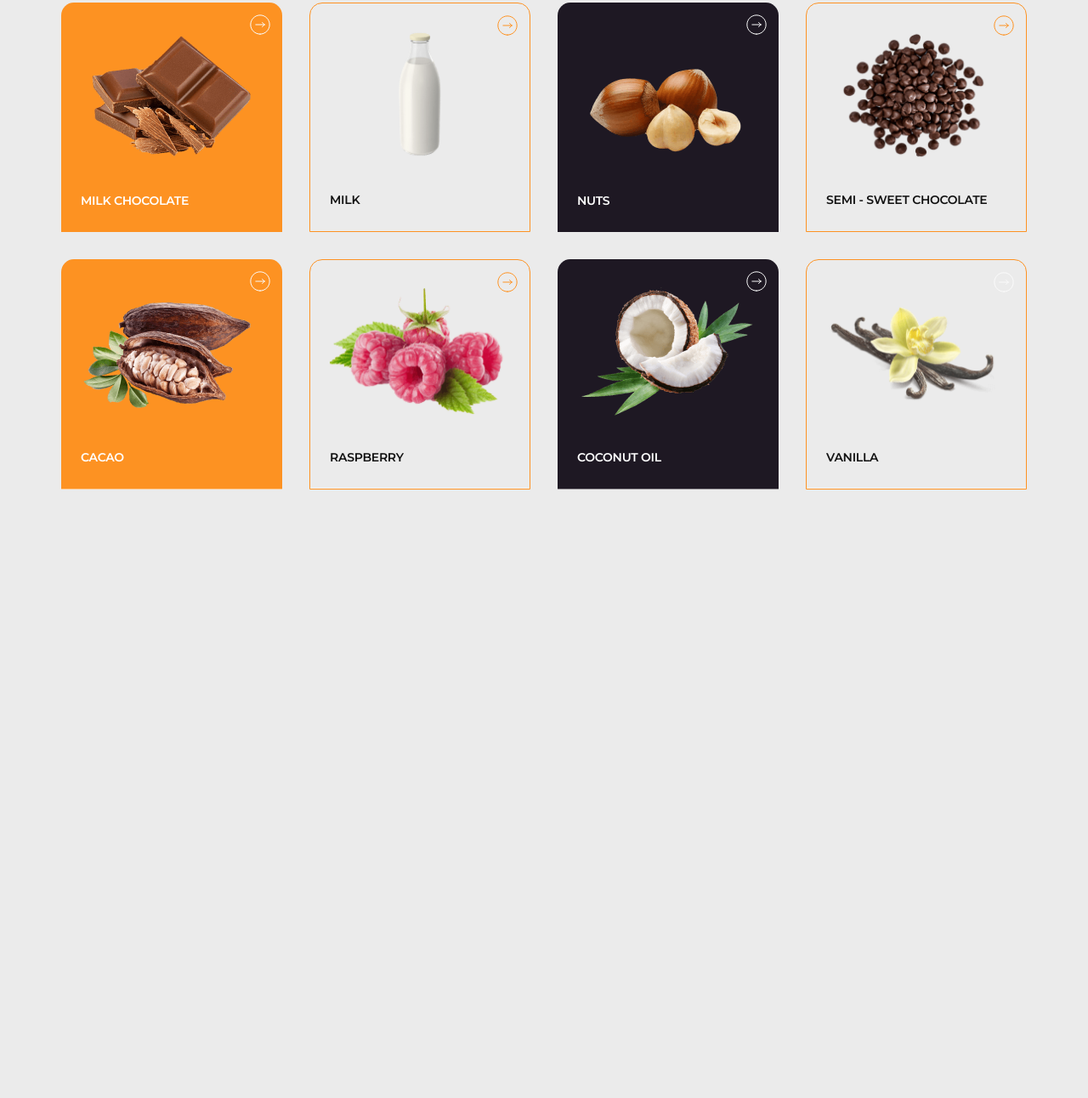
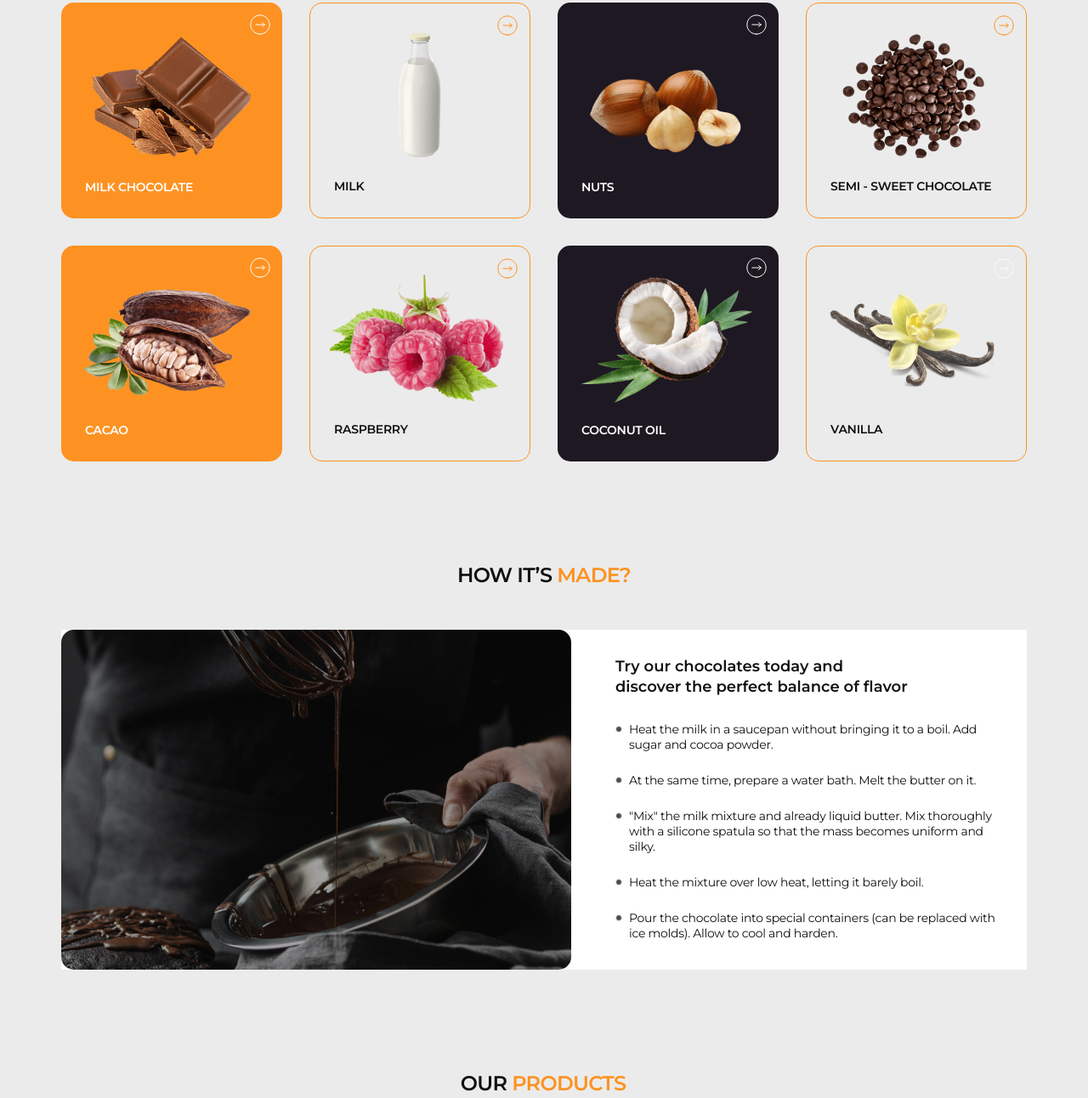
Before and after one commit to UrbanIllia/goit-chocolate-1, a plain HTML site: page index.html in a window 1280 px wide. Shown: the part 1333-2625 px from the top of the page at 85% size. Before the commit the page ends 1969 px from the top, so only its background shows below. Drawn offline with nearby package versions, Linux system fonts and the light colour scheme.

Commit message:
add adap how its

```diff
--- a/index.html
+++ b/index.html
@@ -152,10 +152,6 @@
           sensation</h2>
         <ul class="tasteadds-cards">
           <li class="tasteadds-onecard">
-            <!-- <picture>
-              <source srcset="./images/img1des.png" media="(min-width: 1200px)">
-              <img class="tasteadds-onecard-img" src="./images/img1tab-mob.png" width="214" height="160" alt="">
-            </picture> -->
             <picture>
               <source media="(min-width: 1200px)" srcset="
                             ./images/img1des@1x.png 1x,
@@ -199,8 +195,7 @@
                                         ./images/img2tab-mob@1x.png 1x,
                                         ./images/img2tab-mob@2x.png 2x
                                       " type="image/png" />
-              <img src="./images/img2tab-mob@1x.png" alt="milk" class="tasteadds-onecard-img" width="214"
-                height="160" />
+              <img src="./images/img2tab-mob@1x.png" alt="milk" class="tasteadds-onecard-img" />
             </picture>
             <div class="tasteadds-overlay-card">
               <h3 class="tasteadds-overlay-card-title">MILK</h3>
@@ -233,8 +228,7 @@
                                         ./images/img3tab-mob@1x.png 1x,
                                         ./images/img3tab-mob@2x.png 2x
                                       " type="image/png" />
-              <img src="./images/img3tab-mob@1x.png" alt="milk chocolate" class="tasteadds-onecard-img" width="214"
-                height="160" />
+              <img src="./images/img3tab-mob@1x.png" alt="milk chocolate" class="tasteadds-onecard-img" />
             </picture>
             <div class="tasteadds-overlay-card">
               <h3 class="tasteadds-overlay-card-title">NUTS</h3>
@@ -267,8 +261,7 @@
                                         ./images/img4tab-mob@1x.png 1x,
                                         ./images/img4tab-mob@2x.png 2x
                                       " type="image/png" />
-              <img src="./images/img4tab-mob@1x.png" alt="milk chocolate" class="tasteadds-onecard-img" width="214"
-                height="160" />
+              <img src="./images/img4tab-mob@1x.png" alt="milk chocolate" class="tasteadds-onecard-img" />
             </picture>
             <div class="tasteadds-overlay-card">
               <h3 class="tasteadds-overlay-card-title">SEMI - SWEET CHOCOLATE</h3>
@@ -300,8 +293,7 @@
                                         ./images/img5tab-mob@1x.png 1x,
                                         ./images/img5tab-mob@2x.png 2x
                                       " type="image/png" />
-              <img src="./images/img5tab-mob@1x.png" alt="milk chocolate" class="tasteadds-onecard-img" width="214"
-                height="160" />
+              <img src="./images/img5tab-mob@1x.png" alt="milk chocolate" class="tasteadds-onecard-img" />
             </picture>
             <div class="tasteadds-overlay-card">
               <h3 class="tasteadds-overlay-card-title">CACAO</h3>
@@ -334,8 +326,7 @@
                                         ./images/img6tab-mob@1x.png 1x,
                                         ./images/img6tab-mob@2x.png 2x
                                       " type="image/png" />
-              <img src="./images/img6tab-mob@1x.png" alt="milk chocolate" class="tasteadds-onecard-img" width="214"
-                height="160" />
+              <img src="./images/img6tab-mob@1x.png" alt="milk chocolate" class="tasteadds-onecard-img" />
             </picture>
             <div class="tasteadds-overlay-card">
               <h3 class="tasteadds-overlay-card-title">RASPBERRY</h3>
@@ -367,8 +358,7 @@
                                         ./images/img7tab-mob@1x.png 1x,
                                         ./images/img7tab-mob@2x.png 2x
                                       " type="image/png" />
-              <img src="./images/img7tab-mob@1x.png" alt="milk chocolate" class="tasteadds-onecard-img" width="214"
-                height="160" />
+              <img src="./images/img7tab-mob@1x.png" alt="milk chocolate" class="tasteadds-onecard-img" />
             </picture>
             <div class="tasteadds-overlay-card">
               <h3 class="tasteadds-overlay-card-title">COCONUT OIL</h3>
@@ -401,8 +391,7 @@
                                         ./images/img8tab-mob@1x.png 1x,
                                         ./images/img8tab-mob@2x.png 2x
                                       " type="image/png" />
-              <img src="./images/img8tab-mob@1x.png" alt="milk chocolate" class="tasteadds-onecard-img" width="214"
-                height="160" />
+              <img src="./images/img8tab-mob@1x.png" alt="milk chocolate" class="tasteadds-onecard-img" />
             </picture>
             <div class="tasteadds-overlay-card">
               <h3 class="tasteadds-overlay-card-title">VANILLA</h3>
@@ -426,12 +415,12 @@
         </ul>
       </div>
     </section>
-    <!-- ////////////////    Section 4     /////////////////-->
-    <!-- <section class="how-its" id="how_its_made">
+    <!-- //////////////// Section 4 ///////////////// -->
+    <section class="how-its" id="how_its_made">
       <div class="container">
-        <h2 class="how-its-title">How it’s <span class="how-its-title-span">made</span>?</h2>
+        <h2 class="how-its-title">How it’s <span class="how-its-title-span">made?</span></h2>
         <div class="how-its-content">
-          <img class="how-its-content-img" width="600" height="400" src="./images/image_desk.jpg" alt="">
+          <img class="how-its-content-img" src="./images/image_desk.jpg" alt="">
           <div class="how-its-content-text">
             <h3 class="how-its-content-text-title">Try our chocolates today and discover the perfect balance of flavor
             </h3>
@@ -456,9 +445,9 @@
           </div>
         </div>
       </div>
-    </section> -->
+    </section>
     <!-- ////////////////    Section 5     /////////////////-->
-    <!-- <section class="products">
+    <section class="products">
       <div class="container">
         <h2 class="products-title">Our <span class="products-title-span">products</span></h2>
         <ul class="products-cards">
@@ -512,7 +501,7 @@
           </li>
         </ul>
       </div>
-    </section> -->
+    </section>
     <!-- ////////////////    Section 6     /////////////////-->
     <!-- <section class="sellers">
       <div class="container">
@@ -680,7 +669,7 @@
       </div>
     </div>
   </footer> -->
-  <!-- <section class="modal">
+  <!-- <section class="modal is-open">
     <div class="modal-window">
       <button class="modal-close-btn" type="button">
         <svg class="modal-svg-x" width="16" height="16">
--- a/scss/sections/_benefits.scss
+++ b/scss/sections/_benefits.scss
@@ -34,7 +34,6 @@
         gap: 40px;
 
         @media (min-width: 768px) {
-            display: flex;
             flex-direction: row;
             justify-content: space-between;
             flex-wrap: wrap;
--- a/scss/sections/_how-its.scss
+++ b/scss/sections/_how-its.scss
@@ -2,30 +2,72 @@
 
 .how-its {
     & .container {
-        padding: 60px 32px 60px 32px;
+        padding: 40px 20px;
+
+        @media (min-width: 768px) {
+            padding: 50px 77px;
+        }
+
+        @media (min-width: 1200px) {
+            padding: 60px 32px;
+        }
     }
 
     &-content {
         display: flex;
-        flex-direction: row;
+        flex-direction: column;
         gap: 20px;
         background-color: #ffffff;
 
+        @media (min-width: 768px) {}
+
+        @media (min-width: 1200px) {
+            flex-direction: row;
+
+        }
+
         &-img {
-            /* width: 100%; */
+            width: 100%;
             border-radius: 15px;
+            width: 335px;
+            height: 500px;
+
+            @media (min-width: 768px) {
+                width: 614px;
+                height: 400px;
+            }
+
+            @media (min-width: 1200px) {
+                width: 600px;
+                height: 400px;
+            }
         }
 
         &-text {
-            padding: 32px;
+            padding: 20px 14px;
             position: relative;
+
+            @media (min-width: 768px) {
+                padding: 32px;
+            }
+
+            &-list {
+                padding-left: 16px;
+            }
 
             &-title {
                 font-weight: 600;
                 font-size: 18px;
                 line-height: 1.33333;
                 color: #111;
-                margin-bottom: 28px;
+                margin-bottom: 20px;
+                width: 307px;
+
+                @media (min-width: 768px) {
+                    width: 350px;
+                    margin-bottom: 28px;
+
+                }
             }
 
             &-list li:not(:last-child) {
@@ -38,17 +80,24 @@
                 letter-spacing: -0.02em;
                 color: #111;
 
+
                 &:before {
                     content: "";
                     position: absolute;
-                    left: 15px;
+                    left: 16px;
                     background-color: #4c4c4c;
                     /* margin-right: 30px; */
                     width: 8px;
                     height: 8px;
                     border-radius: 50%;
                     margin-top: 5px;
-                    border: 1px solid #ECEDED
+                    border: 1px solid #ECEDED;
+
+                    @media (min-width: 768px) {
+                        left: 32px;
+
+                    }
+
                 }
             }
         }
--- a/scss/sections/_tasteadds.scss
+++ b/scss/sections/_tasteadds.scss
@@ -1,32 +1,78 @@
 // ///// Section 3     tasteadds  ///////////////////////////////////////////////////
 .tasteadds {
     & .container {
-        padding: 120px 32px 60px 32px;
+        padding: 80px 20px 40px 20px;
+
+        @media (min-width: 768px) {
+            padding: 100px 32px 50px 32px;
+        }
+
+        @media (min-width: 1200px) {
+            padding: 120px 32px 60px 32px;
+        }
     }
 
+
     &-title {
-        width: 412px;
+        width: 283px;
         margin-left: auto;
         margin-right: auto;
+
+        @media (min-width: 768px) {
+            width: 412px;
+        }
+
     }
 
     &-cards {
-        display: flex;
-        flex-direction: row;
-        justify-content: left;
-        flex-wrap: wrap;
-        gap: 32px;
+
+        @media (min-width: 768px) {
+            display: flex;
+            flex-direction: row;
+            flex-wrap: wrap;
+            gap: 32px 32px;
+        }
+
+        @media (min-width: 1200px) {
+            // width: 260px;
+        }
     }
 
     &-onecard {
         position: relative;
-        border-radius: 15px 15px 0 0;
-        // flex-basis: calc((100%-96px) / 4);
-        padding: 28px 23px;
-        /* height: 270px; */
-        width: 260px;
+        border-radius: 15px;
+
+        padding: 32px 28px 28px 28px;
+        width: 335px;
         overflow: hidden;
         cursor: pointer;
+        display: flex;
+        justify-content: center;
+        align-items: center;
+        flex-direction: column;
+        margin-left: auto;
+        margin-right: auto;
+
+
+        &:not(:last-child) {
+            margin-bottom: 20px;
+
+        }
+
+        @media (min-width: 768px) {
+            width: 336px;
+
+            &:not(:last-child) {
+                margin-bottom: 0;
+
+            }
+        }
+
+        @media (min-width: 1200px) {
+            width: 260px;
+            padding: 28px 23px;
+            // flex-basis: calc((100%-96px) / 4);
+        }
 
         &-svg {
             position: absolute;
@@ -49,10 +95,27 @@
         }
 
         &-img {
-            margin-bottom: 36px;
+
+            width: 236px;
+            height: 176px;
+            margin-bottom: 16px;
+
+            @media (min-width: 768px) {
+                width: 336px;
+                margin-bottom: 22px;
+            }
+
+            @media (min-width: 1200px) {
+                margin-bottom: 36px;
+                width: 214px;
+                height: 160px;
+            }
         }
 
         &-text {
+            position: absolute;
+            bottom: 28px;
+            left: 28px;
             font-weight: 600;
             font-size: 14px;
             line-height: 1.28571;
@@ -60,8 +123,6 @@
             text-transform: uppercase;
         }
     }
-
-
 
     &-overlay-card {
         position: absolute;
```
Also changed, not shown: scss/sections/_base.scss (+8 -1 lines), scss/main.css, 1 other file.
